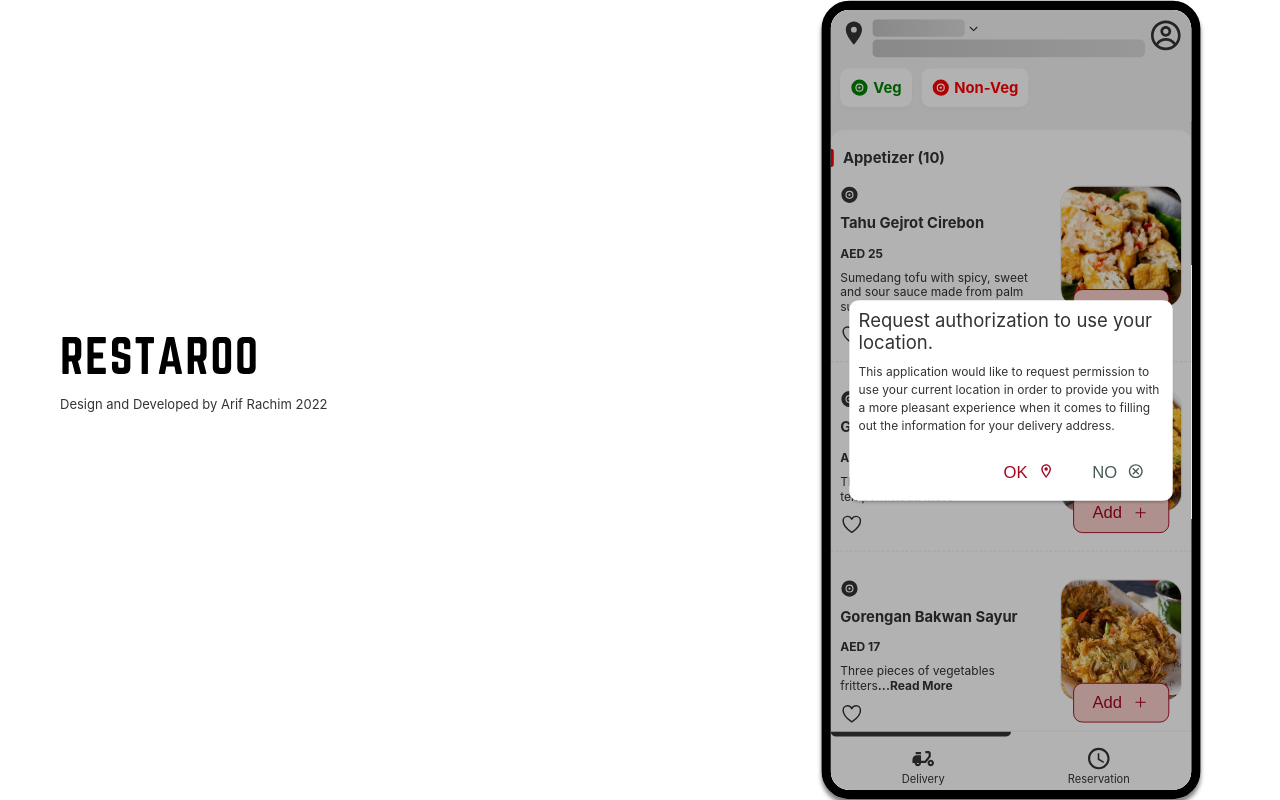
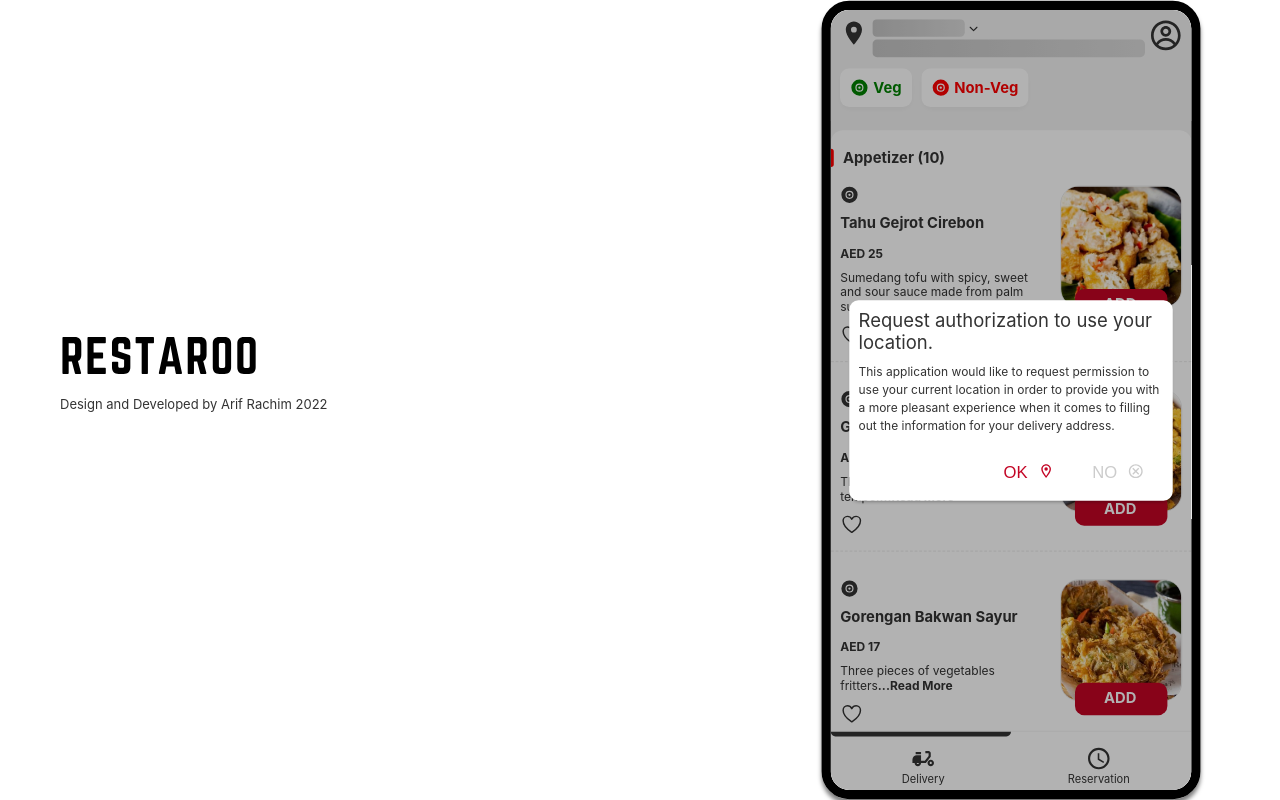
Before and after one commit to arif-rachim/restaroo, a React (Create React App) app: page / in a window 1280 px wide. Both pictures are taken after a click on the button "To know more, please click here". Built offline with nearby package versions, Linux system fonts and the light colour scheme.

Commit message:
Update the data

```diff
--- a/src/components/page-components/picker/createPicker.tsx
+++ b/src/components/page-components/picker/createPicker.tsx
@@ -46,7 +46,8 @@ export function createPicker<T>(props: PickerProperties<T>) {
         return <div style={{
             display: 'flex', flexDirection: 'column',
             width: appDimension.width,
-            backgroundColor: 'white'
+            backgroundColor: 'white',
+            borderTopRightRadius:20,borderTopLeftRadius:20
         }}>
 
             <div style={{
--- a/src/routes/DeliveryPage.tsx
+++ b/src/routes/DeliveryPage.tsx
@@ -3,9 +3,8 @@ import {RouteProps} from "../components/useRoute";
 import {Card, CardTitle} from "../components/page-components/Card";
 import {menus, products} from "../model/data";
 import invariant from "tiny-invariant";
-import {IoAdd, IoChevronDown, IoDisc, IoHeartOutline} from "react-icons/io5";
-import {Button} from "../components/page-components/Button";
-import {ButtonTheme, veryLightRed} from "./Theme";
+import {IoChevronDown, IoDisc, IoHeartOutline} from "react-icons/io5";
+import {blue, red, white} from "./Theme";
 import {MdPlace} from "react-icons/md";
 import {motion} from "framer-motion";
 import {CgProfile} from "react-icons/cg";
@@ -17,6 +16,10 @@ import {useCurrentPosition} from "../components/page-components/utils/useCurrent
 import {Address} from "../model/Address";
 import {EMPTY_ADDRESS} from "./DeliveryLocationPage";
 import {SkeletonBox} from "../components/page-components/SkeletonBox";
+import {Product} from "../model/Product";
+import {IoMdAdd, IoMdRemove} from "react-icons/io";
+import {ValueOnChangeProperties} from "../components/page-components/picker/createPicker";
+import produce from "immer";
 
 function AddressHeader(props: { address?: Address }) {
     let {address} = props;
@@ -25,14 +28,15 @@ function AddressHeader(props: { address?: Address }) {
     addressText = addressText.substring(0, 40) + (addressText.length > 40 ? '...' : '');
     return <div style={{display: 'flex', flexDirection: 'column', overflow: 'auto', width: '100%'}}>
         <div style={{display: 'flex', alignItems: 'flex-end'}}>
-            <SkeletonBox skeletonVisible={address.buildingOrPremiseName === ''} style={{height:13,width:100,marginBottom:3}}>
+            <SkeletonBox skeletonVisible={address.buildingOrPremiseName === ''}
+                         style={{height: 13, width: 100, marginBottom: 3}}>
                 <div style={{fontWeight: 'bold', fontSize: 16, marginBottom: 3}}>{address.buildingOrPremiseName}</div>
             </SkeletonBox>
             <div style={{marginLeft: 3, marginBottom: 2}}>
                 <IoChevronDown/>
             </div>
         </div>
-        <SkeletonBox skeletonVisible={addressText === ''} style={{height:15}}>
+        <SkeletonBox skeletonVisible={addressText === ''} style={{height: 15}}>
             <div style={{
                 textOverflow: 'ellipsis',
                 width: '100%',
@@ -44,6 +48,65 @@ function AddressHeader(props: { address?: Address }) {
     </div>
 }
 
+function AddProductToCart(props: ValueOnChangeProperties<number>) {
+    const {value,onChange} = props;
+    invariant(onChange);
+    const hasValue = value > 0;
+    return <div style={{
+        width: '100%',
+        display: 'flex',
+        justifyContent: 'center',
+        marginTop: -20,
+        zIndex: 0,
+        boxSizing: 'border-box'
+    }}>
+        <div style={{
+            display: 'flex',
+            flexDirection: 'row',
+            width: 100,
+            height: 35,
+            backgroundColor: red,
+            color: white,
+            borderRadius: 10,
+            alignItems: 'center'
+        }}>
+            <div style={{display: 'flex',width:'100%',height:'100%',position:"relative"}}>
+                <motion.div style={{width:'50%',padding:5}} whileTap={{scale:0.9}} onTap={() => {
+                    onChange(hasValue?value-1:1);
+                }} animate={{opacity:hasValue?1:0}}>
+                    <IoMdRemove fontSize={20}/>
+                </motion.div>
+                <div style={{
+                    position:'absolute',
+                    fontSize: 16,
+                    lineHeight: 1,
+                    textAlign:'center',
+                    fontWeight: 'bold',
+                    width: 50,
+                    left:24,
+                    top : 8
+                }} onClick={() => {
+                    if(!hasValue){
+                        onChange(hasValue?value+1:1);
+                    }
+                }}>{hasValue ? value : 'ADD'}
+                </div>
+                <motion.div style={{width:'50%',textAlign:'right',padding:5}} whileTap={{scale:0.9}} onTap={() => {
+                    onChange(hasValue?value+1:1);
+                }} animate={{opacity:hasValue?1:0}}>
+                    <IoMdAdd fontSize={20}/>
+                </motion.div>
+            </div>
+        </div>
+        {/*<Button title={'Add'} style={{backgroundColor: veryLightRed}} onTap={() => {*/}
+        {/*}} icon={IoAdd} theme={ButtonTheme.danger}/>*/}
+    </div>;
+}
+interface CartItem{
+    productId:string,
+    total:number
+}
+
 export function DeliveryPage(props: RouteProps) {
 
     const {appDimension} = useAppContext();
@@ -53,6 +116,7 @@ export function DeliveryPage(props: RouteProps) {
     const selectedTitle = useStore('');
     const getCurrentPosition = useCurrentPosition();
     const positionStore = useStore<Address>(EMPTY_ADDRESS);
+    const shoppingCart = useStore<CartItem[]>([]);
     useEffect(() => {
         (async () => {
             const {position} = await getCurrentPosition();
@@ -135,7 +199,8 @@ export function DeliveryPage(props: RouteProps) {
                                 flexDirection: 'column',
                                 overflow: 'hidden'
                             }}>
-                                <img src={process.env.PUBLIC_URL+product.imageAddress} width={130} height={130} style={{
+                                <img src={process.env.PUBLIC_URL + product.imageAddress} width={130} height={130}
+                                     style={{
                                          width: 130,
                                          height: 130,
                                          marginBottom: -5,
@@ -143,19 +208,22 @@ export function DeliveryPage(props: RouteProps) {
                                          flexGrow: 0,
                                          backgroundColor: 'rgba(0,0,0,0.1)'
                                      }} alt={'product'}/>
+                            </div>
+                            <StoreValue store={shoppingCart} selector={s => {
+                                return s.find(t => t.productId === productId)?.total ?? 0;
+                            }} property={'value'}>
+                                <AddProductToCart onChange={(value) => {
+                                    shoppingCart.setState(produce(s => {
+                                        const currentIndex = s.findIndex(s => s.productId === productId);
+                                        if(currentIndex >= 0){
+                                            s[currentIndex].total = value;
+                                        }else{
+                                            s.push({productId,total:value})
+                                        }
+                                    }));
+                                }}/>
+                            </StoreValue>
 
-                            </div>
-                            <div style={{
-                                width: '100%',
-                                display: 'flex',
-                                justifyContent: 'center',
-                                marginTop: -20,
-                                zIndex: 0,
-                                boxSizing: 'border-box'
-                            }}>
-                                <Button title={'Add'} style={{backgroundColor: veryLightRed}} onTap={() => {
-                                }} icon={IoAdd} theme={ButtonTheme.danger}/>
-                            </div>
                         </div>
 
                     </div>
--- a/src/routes/ReservationPage.tsx
+++ b/src/routes/ReservationPage.tsx
@@ -8,13 +8,13 @@ import {useAppContext} from "../components/useAppContext";
 import {StoreValue, useStore} from "../components/store/useStore";
 import {motion} from "framer-motion";
 import {ValueOnChangeProperties} from "../components/page-components/picker/createPicker";
-import {blue, ButtonTheme, red, white} from "./Theme";
+import {blue, ButtonTheme, grey, red, white} from "./Theme";
 import produce from "immer";
 import {Input} from "../components/page-components/Input";
 import {MdCancel} from "react-icons/md";
 import {useUserProfile} from "../model/useUserProfile";
 import {Button} from "../components/page-components/Button";
-import {IoSaveOutline} from "react-icons/io5";
+import {IoCheckmark, IoSaveOutline} from "react-icons/io5";
 import {isEmptyText} from "../components/page-components/utils/isEmptyText";
 import {isEmptyObject} from "../components/page-components/utils/isEmptyObject";
 
@@ -29,7 +29,8 @@ interface Reservation {
     firstName: string,
     lastName: string,
     email: string,
-    phoneNo: string
+    phoneNo: string,
+    updateOnWhatsapp : boolean
 }
 
 function DateSelector(props: ValueOnChangeProperties<Date>) {
@@ -220,6 +221,29 @@ function PersonalDetailForm<T>(props: {
     </div>;
 }
 
+function Switch(props:ValueOnChangeProperties<boolean>) {
+    let {value,onChange} = props;
+    value = value === true;
+    return <div style={{width: 40, display: 'flex', flexDirection: 'column'}}>
+        <motion.div style={{
+            display: 'flex',
+            flexDirection: !value?'row':'row-reverse',
+            width: 40,
+            borderRadius: 20,
+            height: 20,
+            border: '1px solid rgba(0,0,0,0.1)'
+        }} onTap={() => {
+            if(onChange !== undefined){
+                onChange(!value)
+            }
+        }}>
+            <motion.div layout style={{width: 20, height: 20, background: value === true ?red:grey, borderRadius: 10}}>
+
+            </motion.div>
+        </motion.div>
+    </div>;
+}
+
 export function ReservationPage(props: RouteProps) {
 
     const openingTime: string = '11:00';
@@ -248,6 +272,7 @@ export function ReservationPage(props: RouteProps) {
         lastName: '',
         phoneNo: user.phoneNo,
         id: '',
+        updateOnWhatsapp : true,
         errors: {
             firstName: '',
             lastName: '',
@@ -343,7 +368,7 @@ export function ReservationPage(props: RouteProps) {
                         </StoreValue>
                     </div>
                     <motion.div style={{color: 'red', marginLeft: 10}} onTap={async () => {
-                        const result:any = await context.showSlidePanel(closePanel => {
+                        const result: any = await context.showSlidePanel(closePanel => {
                             return <PersonalDetailForm closePanel={closePanel}
                                                        firstName={store.stateRef.current.firstName}
                                                        lastName={store.stateRef.current.lastName}
@@ -352,20 +377,23 @@ export function ReservationPage(props: RouteProps) {
                             />
                         });
 
-                        store.setState(old => ({...old,...result}))
+                        store.setState(old => ({...old, ...result}))
 
                     }} whileTap={{scale: 0.9}}>Change
                     </motion.div>
                 </div>
             </div>
             <div style={{display: 'flex', flexDirection: 'column'}}>
-                <div style={{display:'flex',alignItems:'center',marginBottom:20}}>
-                    <div style={{flexGrow:1}} >Receive booking updates on WhatsApp</div>
-                    <div style={{width:40,display:'flex',flexDirection:'column'}}>
-                    <motion.div style={{display:'flex',flexDirection:'row',width:40,borderRadius:20,height:20,border:'1px solid rgba(0,0,0,0.1)'}}>
-                        <motion.div layout style={{width:20,height:20,background:red,borderRadius:10}}/>
-                    </motion.div>
-                    </div>
+                <div style={{display: 'flex', alignItems: 'center', marginBottom: 20}}>
+                    <div style={{flexGrow: 1}}>Receive booking updates on SMS</div>
+                    <StoreValue store={store} selector={s => s.updateOnWhatsapp === true} property={'value'}>
+                        <Switch onChange={value => {
+                            store.setState(produce(s => {
+                                s.updateOnWhatsapp = value;
+                            }));
+                        }}/>
+                    </StoreValue>
+
                 </div>
 
                 <Button onTap={() => {
--- a/src/routes/Theme.ts
+++ b/src/routes/Theme.ts
@@ -2,9 +2,9 @@ export const blue = '#016CBB';
 export const purple = '#8D86CE';
 export const green = '#04B250';
 export const lightGreen = '#05E868';
-export const red = '#A5041F';
+export const red = '#C30525';
 export const lightRed = '#E3062B';
-export const grey = '#465C58';
+export const grey = '#CCC';
 export const yellow = '#E3CE06';
 export const darkYellow = '#DEB02E';
 export const white = 'rgba(255,255,255,1)';
```
Also changed, not shown: src/components/page-components/picker/PickerProvider.tsx (+5 -5 lines). Lines whose indentation alone changed are shown as unchanged.
